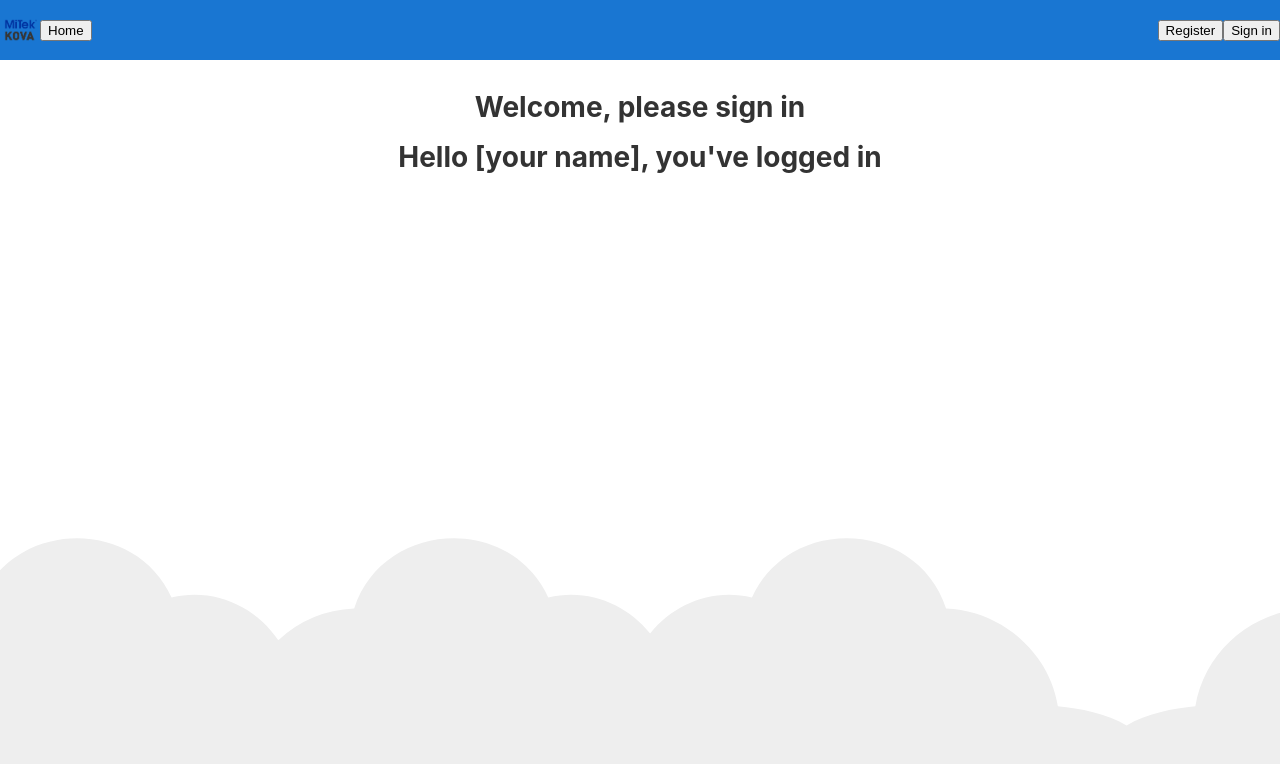
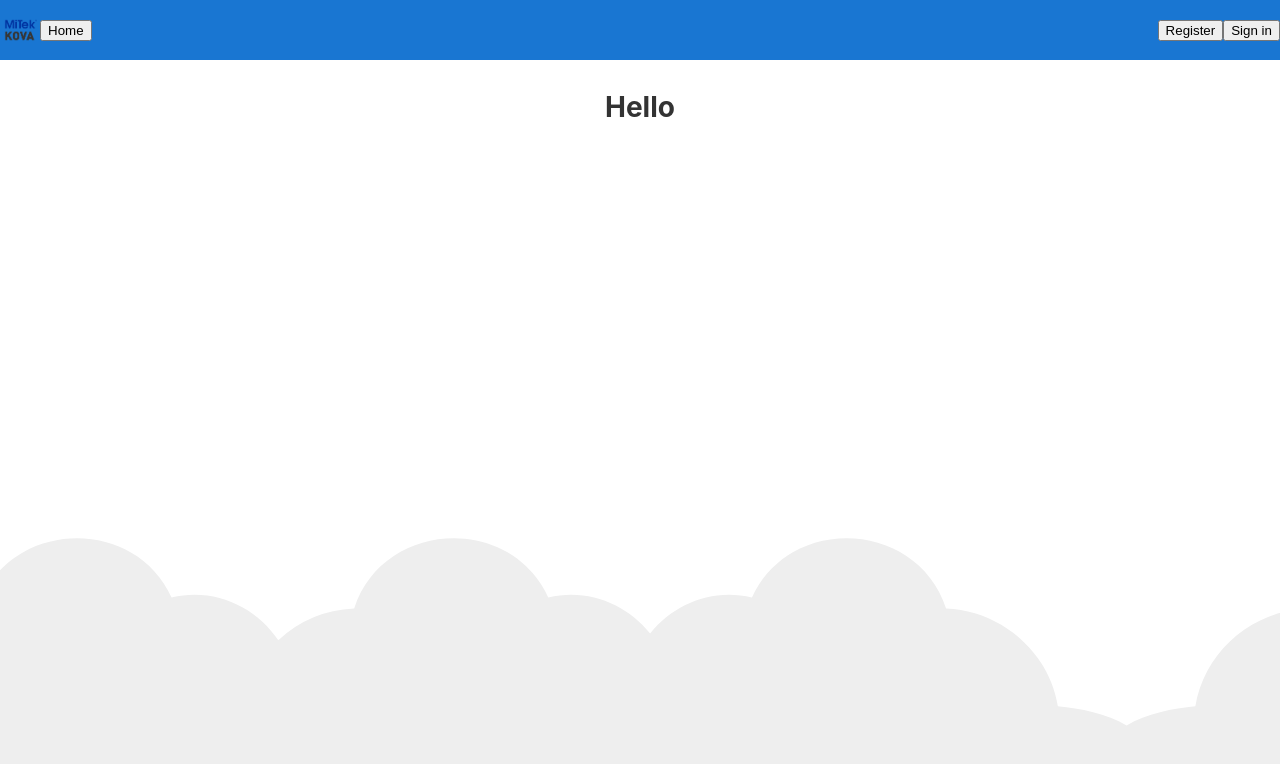
Before and after one commit to MiTek-Kova/AngularTraining, an Angular app in the folder exercises/: page / in a window 1280 px wide. Shown: the top 764 px of the page. Built offline with nearby package versions, Linux system fonts and the light colour scheme.

Commit message:
New session 2 starting point

```diff
--- a/exercises/src/app/app.component.html
+++ b/exercises/src/app/app.component.html
@@ -12,8 +12,7 @@
 
 <div class="content" role="main">
 
-  <h1>Welcome, please sign in</h1>
-  <h1>Hello [your name], you've logged in</h1>
+  <h1>Hello</h1>
 
   <svg id="clouds" xmlns="http://www.w3.org/2000/svg" width="2611.084" height="485.677" viewBox="0 0 2611.084 485.677">
     <title>Gray Clouds Background</title>
```
